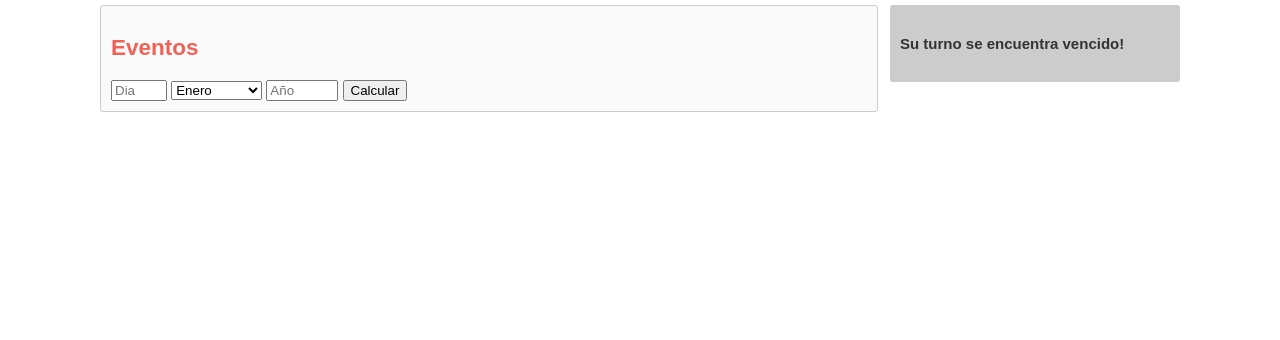
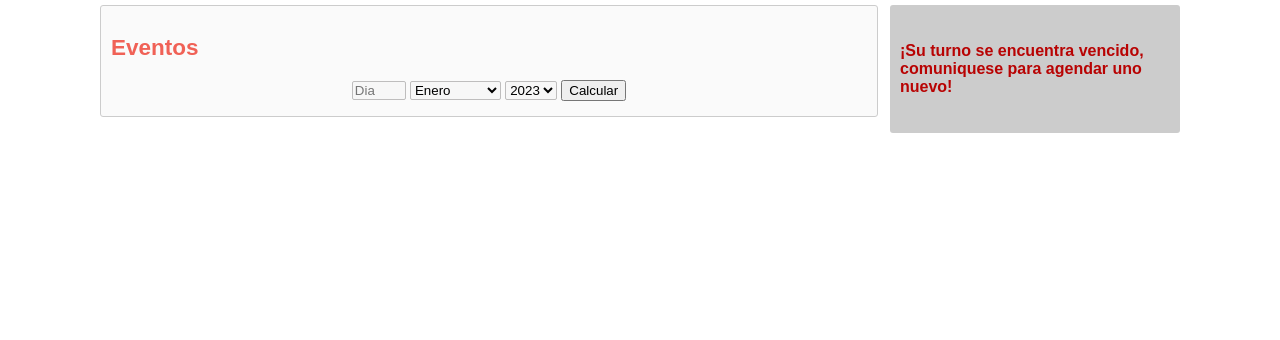
Before and after one commit to TomiB98/PHP_MySQL, a PHP site: page /unidad2.php?vencido in a window 1280 px wide. Shown: the part 151-491 px from the top of the page. Run offline with PHP 8.4, Linux system fonts and the light colour scheme.

Commit message:
Unidad 2 + estilos

```diff
--- a/estilos.css
+++ b/estilos.css
@@ -127,6 +127,16 @@ h2 {
   color: rgb(184, 3, 3);
 }
 
+.formFecha {
+  text-align: center;
+  margin: 5px;
+}
+
+h5 {
+  font-size: medium;
+  color: rgb(184, 3, 3);
+}
+
 /* pantalla maximo 980px */
 @media screen and (max-width:980px) {
   .container {
--- a/unidad2.php
+++ b/unidad2.php
@@ -21,9 +21,14 @@
 		<section>
 			<h2>Eventos</h2>
 
+			<?php
+			$current_year = date('Y');
+			$next_year = $current_year + 1;
+			?>
+
 			<form class="formFecha" action="componentes/calculo_fecha.php" method="POST">
-				<input class="imputFecha" type="number" placeholder="Dia" name="day" min="1" max="31">
-				<select name="month">
+				<input class="imputUnidad1" type="number" placeholder="Dia" name="day" min="1" max="31">
+				<select class="imputUnidad1" name="month">
 					<option value="1">Enero</option>
 					<option value="2">Febrero</option>
 					<option value="3">Marzo</option>
@@ -38,7 +43,11 @@
 					<option value="12">Diciembre</option>
 				</select>
 				<!-- <input class="imputFecha" type="number" placeholder="Mes" name="month" min="1" max="12"> -->
-				<input class="imputFecha" type="number" placeholder="Año" name="year" min="2023" max="2050">
+				<!-- <input class="imputFecha" type="number" placeholder="Año" name="year" min="2023" max="2050"> -->
+				<select class="imputUnidad1" name="year">
+					<option value="<?php echo $current_year ?>"><?php echo $current_year ?></option>
+					<option value="<?php echo $next_year ?>"><?php echo $next_year ?></option>
+				</select>
 				<input class="submitFecha" type="submit" value="Calcular">
 			</form>
 
@@ -47,10 +56,11 @@
 
 			<?php
 			if (isset($_GET['vencido'])) {
-				echo '<h4>Su turno se encuentra vencido!</h4>';
+				echo '<h5>¡Su turno se encuentra vencido, comuniquese para agendar uno nuevo!</h5>';
 			}
 			if (isset($_GET['dias'])) {
-				echo '<h4>Faltan ' . $_GET['dias'] . ' dias para su turno!</h4>';
+				if ($_GET['dias'] == 1) echo '<h5>¡Falta ' . $_GET['dias'] . ' dias para su turno!</h5>';
+				else echo '<h5>¡Faltan ' . $_GET['dias'] . ' dias para su turno!</h5>';
 			}
 			?>
 
```
